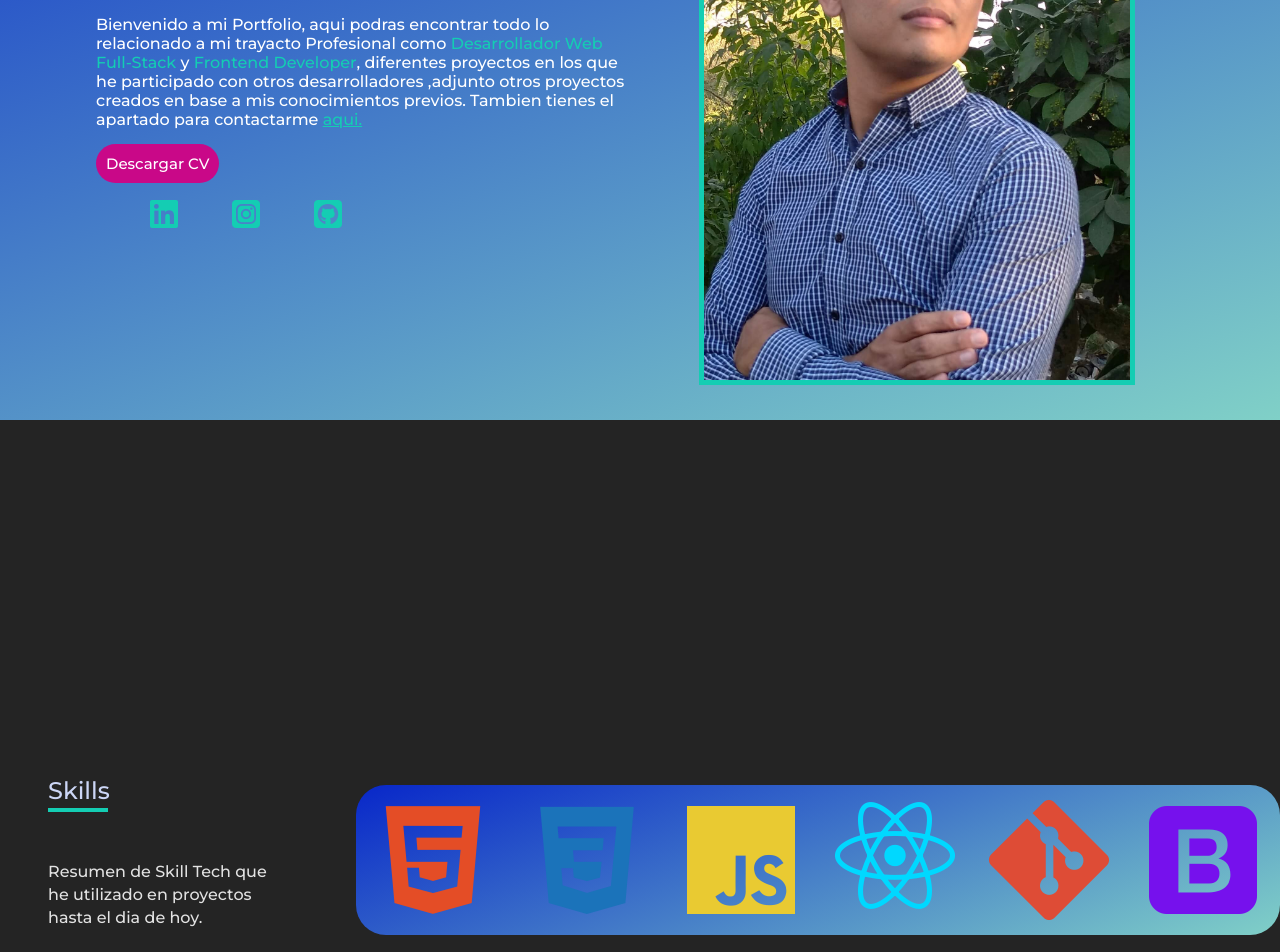
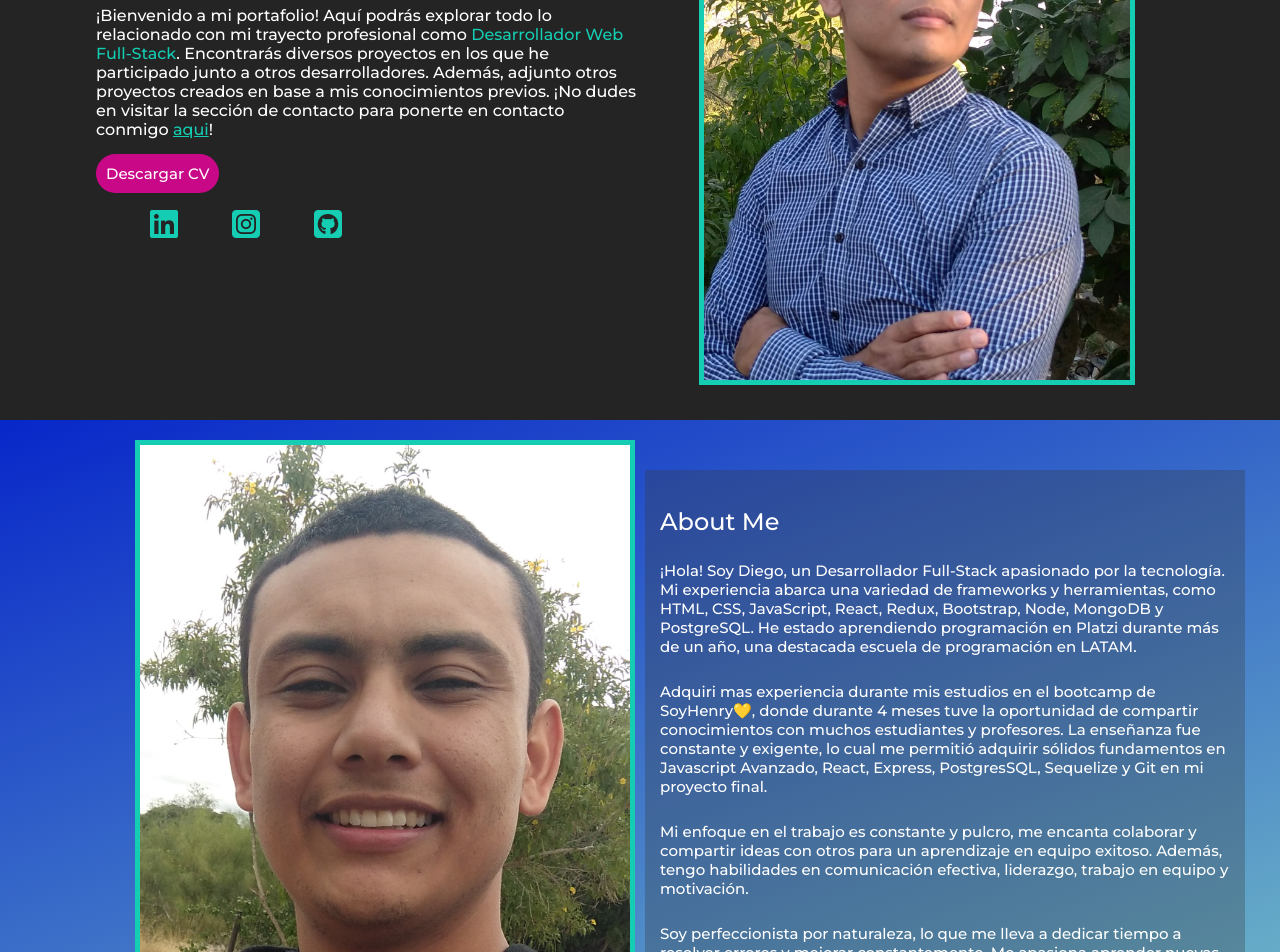
Before and after one commit to diegohansselperez/MyPortfolio, a React (Vite) app: page / in a window 1280 px wide. Shown: the part 380-1332 px from the top of the page. Built offline with nearby package versions, Linux system fonts and the light colour scheme.

Commit message:
aboutme cambio a home, single page aplication

```diff
--- a/src/App.jsx
+++ b/src/App.jsx
@@ -1,12 +1,12 @@
 import { Route, Routes } from "react-router-dom";
 import { Home } from "./components/Home";
-import { AboutMe } from "./components/Aboutme";
+
 export function App() {
   return (
     <>
       <Routes>
         <Route exact path="/" element={<Home />} />
-        <Route exact path="/aboutme" element={<AboutMe />} />
+
       </Routes>
     </>
   );
--- a/src/components/Aboutme.jsx
+++ b/src/components/Aboutme.jsx
@@ -4,16 +4,8 @@ import { Link } from "react-router-dom";
 export function AboutMe() {
   return (
     <>
-      <body>
-        <aside className={style.aside_contain}>
-          <ul className={style.menu}>
-            <Link className={style.link} to="/">
-              <li>
-                <i className="bx bx-left-arrow-alt bx-sm"></i>Home
-              </li>
-            </Link>
-          </ul>
-        </aside>
+      <div id="aboutme" className={style.containerClass}>
+
         <main>
           <section className={style.container_section}>
             <div className={style.section_img}></div>
@@ -71,7 +63,7 @@ export function AboutMe() {
             </section>
           </section>
         </main>
-      </body>
+      </div>
     </>
   );
 }
--- a/src/components/Header.jsx
+++ b/src/components/Header.jsx
@@ -19,7 +19,7 @@ export function Header() {
             </NavLink>
           </li>
           <li>
-            <NavLink className={style.navbar_li} to="/aboutme" onClick>
+            <NavLink className={style.navbar_li} to="/#aboutme" onClick>
               About me
             </NavLink>
           </li>
@@ -48,19 +48,21 @@ export function Header() {
             <span>Diego</span> Hanssel Perez
           </h1>
           <p>
-            Bienvenido a mi Portfolio, aqui podras encontrar todo lo relacionado
-            a mi trayacto Profesional como <span>Desarrollador Web Full-Stack</span> y{" "}
-            <span>Frontend Developer</span>, diferentes proyectos en los que he
-            participado con otros desarrolladores ,adjunto otros proyectos
-            creados en base a mis conocimientos previos. Tambien tienes el
-            apartado para contactarme{" "}
+            ¡Bienvenido a mi portafolio! Aquí podrás explorar todo lo
+            relacionado con mi trayecto profesional como{" "}
+            <span>Desarrollador Web Full-Stack</span>. Encontrarás diversos
+            proyectos en los que he participado junto a otros desarrolladores.
+            Además, adjunto otros proyectos creados en base a mis conocimientos
+            previos. ¡No dudes en visitar la sección de contacto para ponerte en
+            contacto conmigo{" "}
             <Link
               to="/#contact_section"
               onClick
               className={style.apartado_contact}
             >
-              aqui.
+               aqui
             </Link>
+            !
           </p>
           {/* <Botton  download="Diego_Hanssel_Perez" to="../pdf/Curriculum Developer1-1.pdf" text="Descarga CV"/> */}
           <div className={style.divCv}>
--- a/src/components/Home.jsx
+++ b/src/components/Home.jsx
@@ -1,3 +1,4 @@
+import { AboutMe } from "./Aboutme";
 import { Contact } from "./Contact";
 import { Footer } from "./Footer";
 import { Header } from "./Header";
@@ -8,6 +9,7 @@ export function Home() {
     return (
        <>
             <Header />
+            <AboutMe />
             <Skills />
             <Proyectos />
             <Contact />
--- a/src/styles/Aboutme.module.css
+++ b/src/styles/Aboutme.module.css
@@ -7,7 +7,9 @@
     --bottom-text:'DM Sans', sans-serif;
 }
 
-body {
+div .containerClass {
+    width: 100vw;
+    height: 100vh;
     margin: 0;
     padding: 0;
     box-sizing: border-box;
@@ -97,21 +99,20 @@ li {
 }
 
 .container_section .section_text {
+    display: flex;
+    flex-direction: column;
+    justify-content: center;
     width: 100%;
     height: 700px;
     background-color: rgb(53, 53, 53, .3);
     padding:0 15px;
 }
 
-.section_text .title {
-    font-size: 2rem;
+.section_text .title span {
+    font-size: 1.5rem;
     color: #fff;
     font-family: 'Montserrat', sans-serif;
     margin: 0;
-}
-
-.section_text .title span {
-    color: #14cdb3;
 }
 
 .divider {
--- a/src/styles/Header.module.css
+++ b/src/styles/Header.module.css
@@ -4,13 +4,11 @@
   --bottones: #c90888;
 }
 
-.wrapper{
+.wrapper {
   display: flex;
   flex-direction: column;
   width: 100vw;
   height: 100vh;
-    background-color: #0827c9;
-    background-image: linear-gradient(160deg, #0827c9 0%, #80D0C7 100%);
   color: white;
 }
 
@@ -26,7 +24,7 @@
 }
 
 .brand span {
-    color:#14cdb3;
+  color: #14cdb3;
 }
 
 .menu {
@@ -54,7 +52,7 @@
 .activo:hover {
   background-color: azure;
   color: var(--azul-marino);
-    transition: ease-in .3s;
+  transition: ease-in 0.3s;
 }
 
 /*seccion Navbar*/
@@ -64,7 +62,7 @@
   width: 85vw;
   height: 100vh;
   display: grid;
-    grid-template-columns: repeat(2,1fr);
+  grid-template-columns: repeat(2, 1fr);
   place-items: center;
 }
 
@@ -72,7 +70,7 @@ main .fotoperfil {
   border: 5px solid var(--azul-turquesa);
   width: 80%;
   height: 90%;
-    background-image: url('../assets/img/img_con_zoom.jpg');
+  background-image: url("../assets/img/img_con_zoom.jpg");
   background-size: cover;
   background-position: center;
   margin-left: 10px;
@@ -99,7 +97,7 @@ h1 {
   text-decoration: underline;
   cursor: pointer;
   color: var(--azul-turquesa);
-    opacity: .5;
+  opacity: 0.5;
 }
 
 .social_network {
@@ -114,8 +112,8 @@ h1 {
 }
 
 .social_network a:hover {
-    opacity: .5;
-    transition: ease-in .3s;
+  opacity: 0.5;
+  transition: ease-in 0.3s;
 }
 
 .boton_download {
--- a/src/styles/Skills.module.css
+++ b/src/styles/Skills.module.css
@@ -25,8 +25,8 @@
     grid-template-rows: repeat(auto-fill, 200px); */
     row-gap: 4rem;
     align-content: center;
-    background-color: #0827c9;
-    background-image: linear-gradient(160deg, #0827c9 0%, #80D0C7 100%);
+    background-color: #ffffff;
+   /*  background-image: linear-gradient(160deg, #0827c9 0%, #80D0C7 100%);  */
     border-radius: 30px;
 }
 
```
Lines whose indentation alone changed are shown as unchanged.
